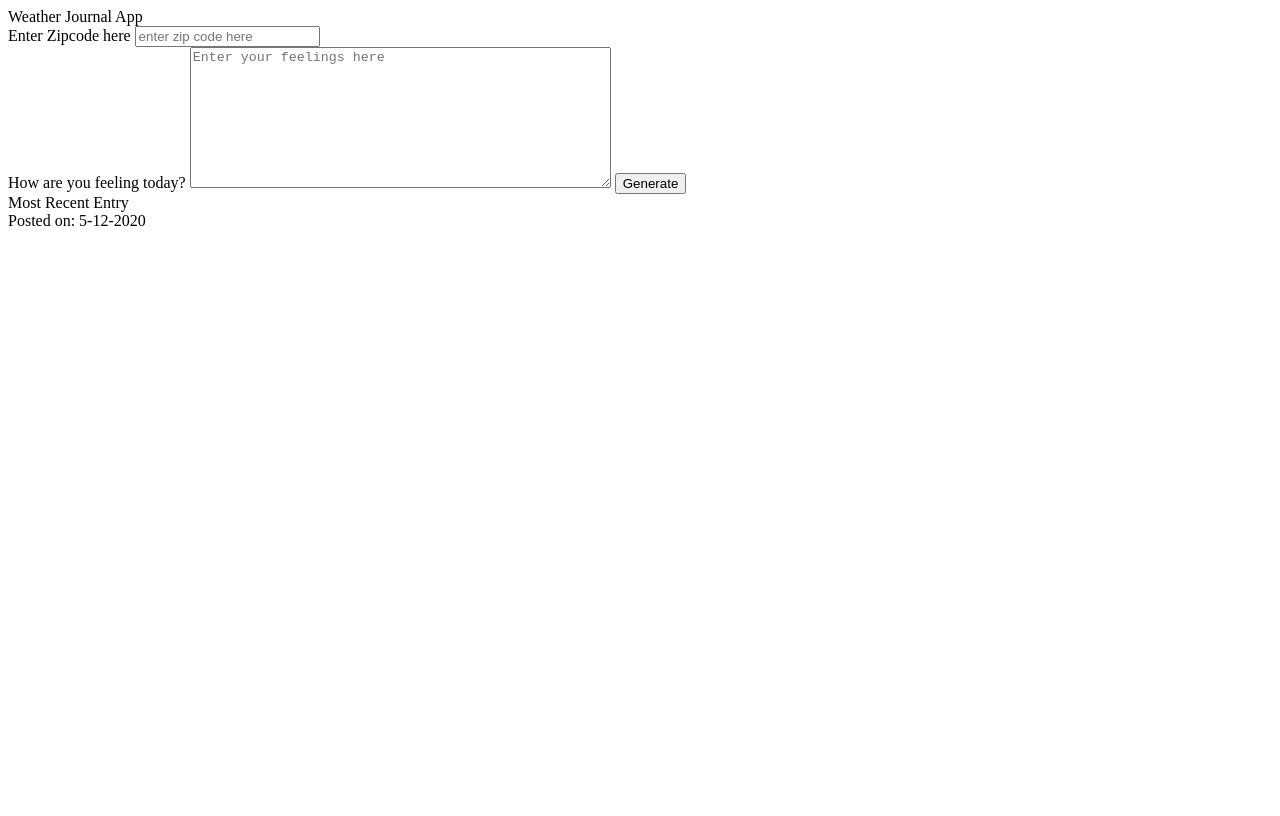
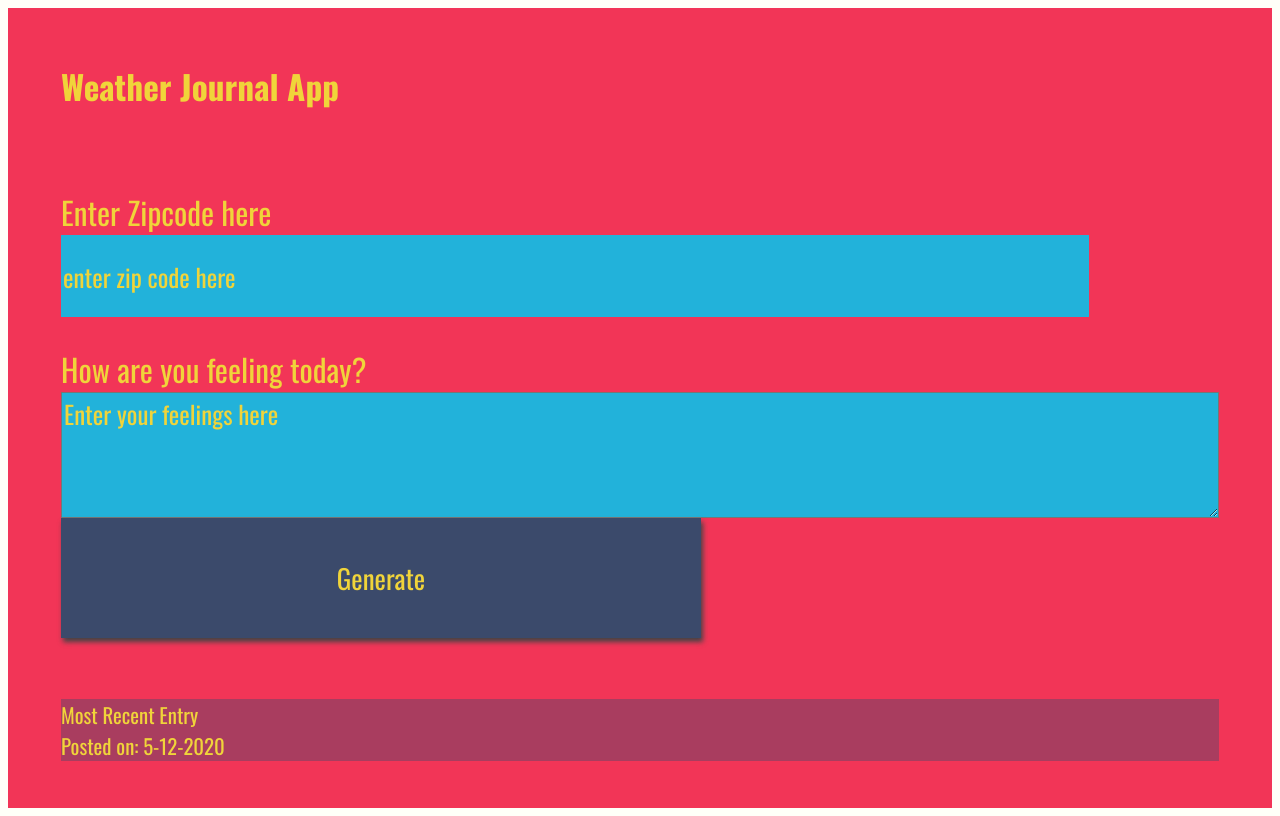
Before and after one commit to Barry-B15/weather-journal-app, a website: page website/index.html in a window 1280 px wide. Drawn offline with nearby package versions, Linux system fonts and the light colour scheme; no server answers; a web font is replaced by a local one.

```diff
--- a/website/app.js
+++ b/website/app.js
@@ -34,7 +34,21 @@
 document.getElementById('generate').addEventListener('click', performAction);
 
 function performAction(e) {
-    getNowWeather(url);
+    //getNowWeather(url);
+
+    const zipCode = document.getElementById('zip').value;
+    const feelings = document.getElementById('feelings').value;
+
+    //getWeatherData
+    getNowWeather(baseURL, zipCode, apiKey)
+        .then(function(weatherData) {
+            postData('addWeatherData', {
+                weatherInfo: weatherData.weather.main.temp,
+                date: newDate,
+                userFeeling: feelings
+            })
+
+        })
 }
 
 const getNowWeather = async() => {
@@ -80,13 +94,14 @@
     }
 }
 
-postData('/add', { movie: "Fridays", rank: 4.5 }); // test data
+
+//postData('/add', { movie: "Fridays", rank: 4.5 }); // test data
 
 //=========== 1. set up post data async fun End==================
 
 // corresponding func to send weather data to the server
 // Test data in console.
-postData('/addWeather', {
+/* postData('/addWeather', {
     "coord": {
         "lon": -122.09,
         "lat": 37.39
@@ -97,4 +112,4 @@
         "description": "light rain",
         "icon": "10d"
     }]
-}); // Next add the api-key
+}); */ // Next add the api-key
--- a/website/index.html
+++ b/website/index.html
@@ -6,13 +6,13 @@
     <meta name="viewport" content="width=device-width, initial-scale=1.0">
     <title>Weather Journal</title>
     <link href="https://fonts.googleapis.com/css?family=Oswald:400,600,700|Ranga:400,700&display=swap" rel="stylesheet">
-    <!-- <link rel="stylesheet" href="style.css"> -->
+    <link rel="stylesheet" href="testStyle.css">
 </head>
 
 <body>
     <div id="app">
         <div class="holder headline">
-            Weather Journal App
+            <h1>Weather Journal App</h1>
         </div>
         <div class="holder zip">
             <label for="zip">Enter Zipcode here</label>
--- /dev/null
+++ b/website/testStyle.css
@@ -0,0 +1,130 @@
+body {
+    background: #fffff8;
+    font-family: -apple-system, BlinkMacSystemFont, sans-serif;
+}
+
+#app {
+    display: grid;
+    grid-auto-rows: minmax(150px, auto);
+    /* grid-template-columns: repeat(5 1fr);
+    grid-template-rows: 80px 100px 1fr; */
+    height: 100vh;
+    background: #f23557;
+    color: #f0d43a;
+    justify-content: center;
+    align-items: center;
+    grid-gap: 0.5em;
+    font-size: 1.3em;
+    font-family: 'Oswald', sans-serif;
+}
+
+.holder {}
+
+.entry {
+    background: rgba(59, 74, 107, .4);
+}
+
+#entryHolder {}
+
+#date {}
+
+#temp {}
+
+#content {}
+
+.headline {}
+
+.title {}
+
+
+/*My CSS*/
+
+.holder {
+    display: flex;
+    flex-direction: column;
+}
+
+
+/* .holder.zip {
+    display: flex;
+    flex-direction: row;
+} */
+
+
+/*My CSS End*/
+
+
+/*  Basic Styling To Override Default For Basic HTML Elements */
+
+label {
+    display: block;
+    font-size: 1.5em;
+}
+
+input {
+    display: block;
+    height: 10vh;
+    width: 80vw;
+    background: #22b2da;
+    color: #f0d43a;
+    font-size: 1.2em;
+    font-family: 'Oswald', sans-serif;
+    border: none;
+}
+
+button {
+    width: 50vw;
+    /* 400px; */
+    min-height: 15vh;
+    /*100px; */
+    background: #3b4a6b;
+    color: #f0d43a;
+    font-size: 1.3em;
+    font-family: 'Oswald', sans-serif;
+    border: none;
+    box-shadow: 2px 4px 5px #444;
+}
+
+h1 {
+    font-size: 1.6em;
+}
+
+textarea {
+    background: #22b2da;
+    color: #f0d43a;
+    font-size: 1.2em;
+    font-family: 'Oswald', sans-serif;
+    height: 15vh;
+    width: 90vw;
+}
+
+
+/* Reset style for HTML element on active to have no border*/
+
+input:focus,
+select:focus,
+textarea:focus,
+button:focus {
+    outline: none;
+}
+
+
+/* Style for Placeholder Text*/
+
+::placeholder {
+    /* Firefox, Chrome, Opera */
+    color: #f0d43a;
+    font-family: 'Oswald', sans-serif;
+}
+
+:-ms-input-placeholder {
+    /* Internet Explorer 10-11 */
+    color: #f0d43a;
+    font-family: 'Oswald', sans-serif;
+}
+
+::-ms-input-placeholder {
+    /* Microsoft Edge */
+    color: #f0d43a;
+    font-family: 'Oswald', sans-serif;
+}
```
Also changed, not shown: server.js (+23 -5 lines).
